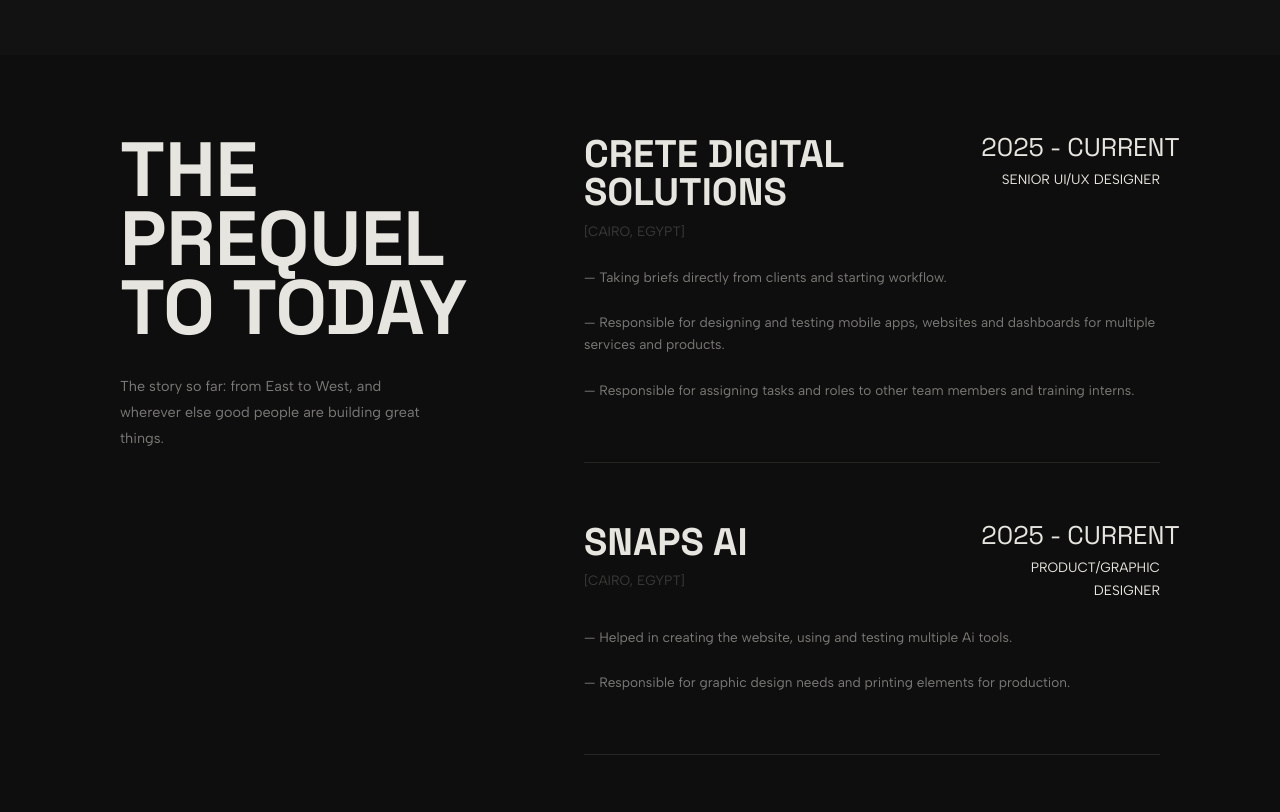
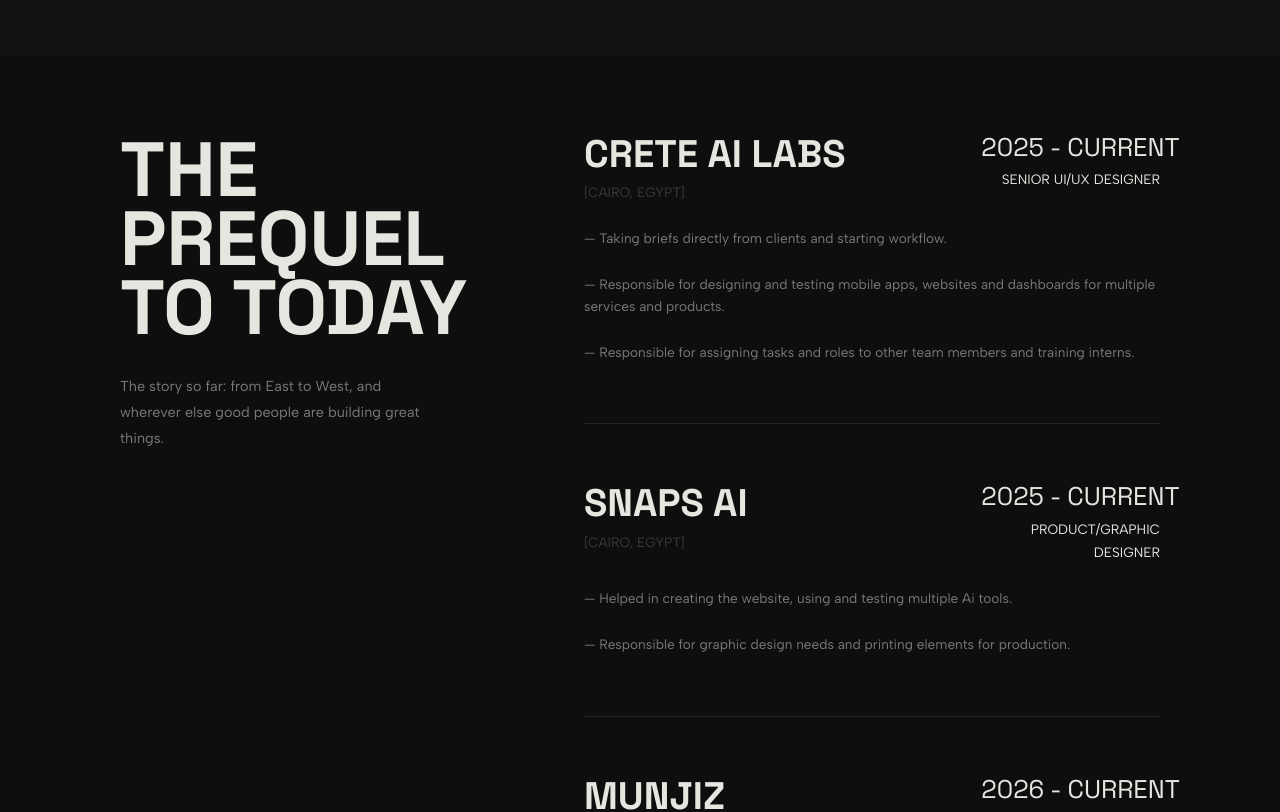
Before and after one commit to Bonnzzoo/bonzzo-studio, a Next.js app: page / in a window 1280 px wide. Shown: the part 8120-8932 px from the top of the page. Built offline with nearby package versions, Linux system fonts and the light colour scheme; a web font is replaced by a local one.

Commit message:
Content Update: Rebrand Crete Digital Solutions to Crete AI Labs

```diff
--- a/app/components/ExperienceTimeline.tsx
+++ b/app/components/ExperienceTimeline.tsx
@@ -4,7 +4,7 @@
 export default function ExperienceTimeline() {
   const experiences = [
     {
-      company: "CRETE DIGITAL SOLUTIONS",
+      company: "CRETE AI LABS",
       location: "[CAIRO, EGYPT]",
       date: "2025 - CURRENT",
       role: "SENIOR UI/UX DESIGNER",
@@ -35,7 +35,7 @@
       ]
     },
     {
-      company: "CRETE DIGITAL SOLUTIONS",
+      company: "CRETE AI LABS",
       location: "[CAIRO, EGYPT]",
       date: "2023 - 2025",
       role: "JUNIOR - MID UI/UX DESIGNER",
```
